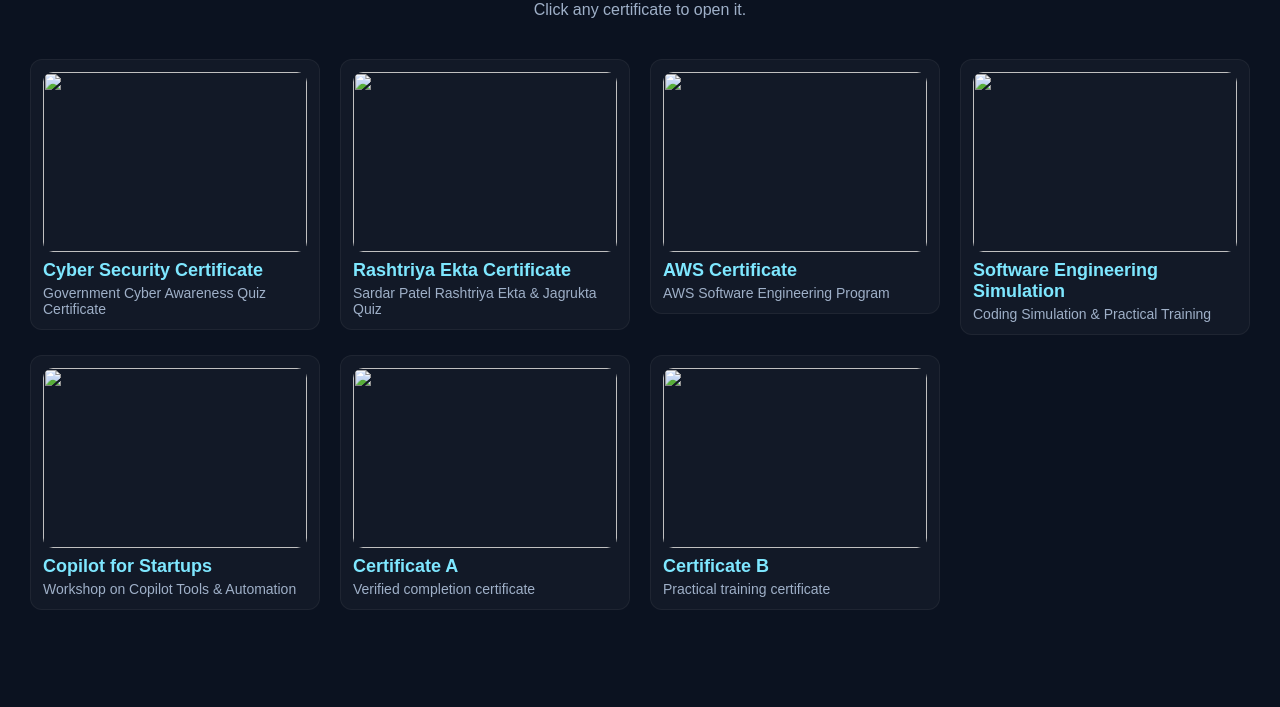
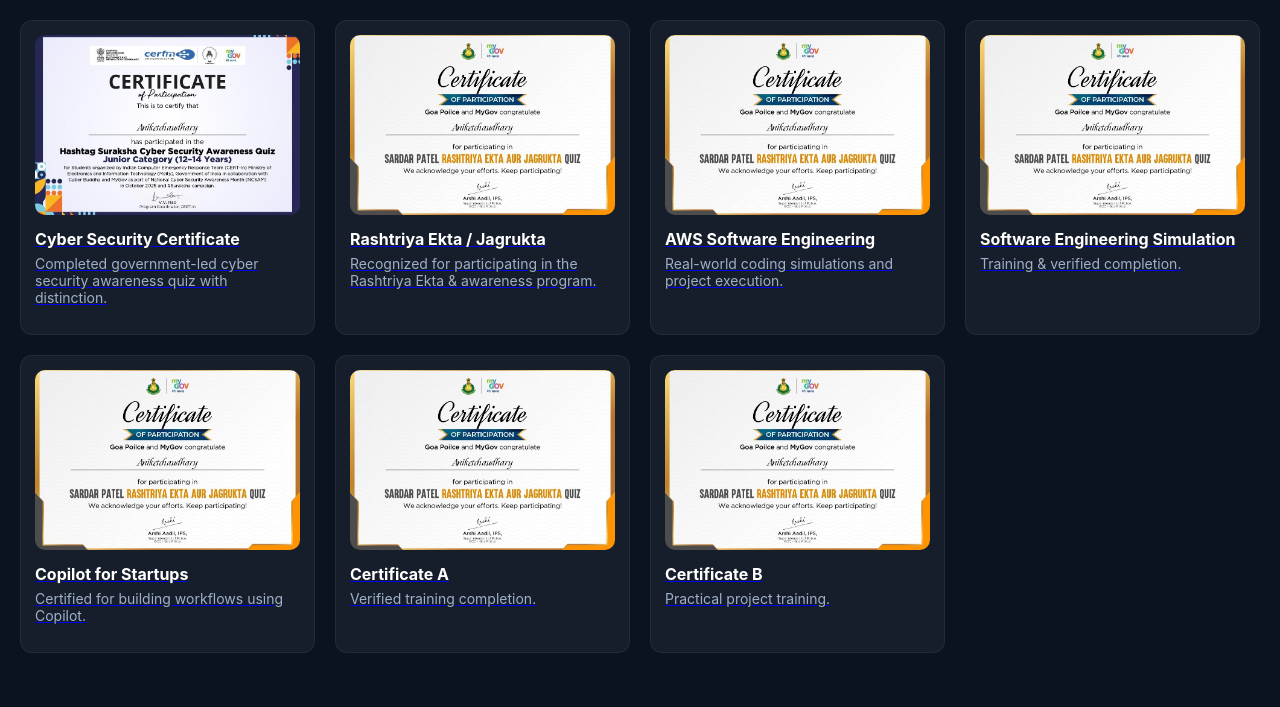
Before and after one commit to aniket4567812-creator/MY-PERSONAL-PORTFOLIO, a plain HTML site: page certificates/certificates.html in a window 1280 px wide. Shown: the part 93-800 px from the top of the page. Drawn offline with Linux system fonts and the light colour scheme.

Commit message:
Refactor certificates.html for better styling and layout
Updated styles and structure for certificate display.

```diff
--- a/certificates/certificates.html
+++ b/certificates/certificates.html
@@ -1,148 +1,122 @@
 <!DOCTYPE html>
 <html lang="en">
-
 <head>
 <meta charset="UTF-8">
-  <meta name="viewport" content="width=device-width, initial-scale=1.0">
-  <title>Aniket – Certificates</title>
+<title>Aniket — Certificates</title>
+<meta name="viewport" content="width=device-width, initial-scale=1">
 
 <style>
     body {
-      font-family: Arial, sans-serif;
+        margin: 0;
+        font-family: Inter, Arial;
         background: #0b1220;
         color: #eaf3ff;
-      margin: 0;
         padding: 20px;
     }
 
     h1 {
         text-align: center;
-      color: #8b63ff;
-      margin-bottom: 10px;
+        margin-bottom: 20px;
+        color: #7ee7ff;
+        font-size: 28px;
     }
 
-    p {
-      text-align: center;
-      color: #9fb0c8;
-      margin-bottom: 30px;
+    .cert-grid {
+        display: grid;
+        grid-template-columns: repeat(auto-fit, minmax(260px, 1fr));
+        gap: 20px;
+        padding: 20px 0;
     }
 
-    .grid {
-      display: grid;
-      grid-template-columns: repeat(auto-fit, minmax(280px, 1fr));
-      gap: 20px;
-      padding: 10px;
-    }
-
-    .card {
-      background: rgba(255, 255, 255, 0.03);
-      padding: 12px;
+    .cert-card {
+        display: block;
+        background: rgba(255,255,255,0.05);
+        padding: 14px;
         border-radius: 12px;
-      border: 1px solid rgba(255, 255, 255, 0.05);
+        border: 1px solid rgba(255,255,255,0.06);
         transition: 0.3s;
     }
 
-    .card:hover {
-      transform: translateY(-8px);
-      box-shadow: 0 8px 20px rgba(0, 0, 0, 0.4);
+    .cert-card:hover {
+        transform: translateY(-6px);
+        box-shadow: 0 0 20px rgba(126,231,255,0.1);
     }
 
-    .card img {
+    .cert-card img {
         width: 100%;
         height: 180px;
         object-fit: cover;
         border-radius: 10px;
-      margin-bottom: 8px;
     }
 
-    .title {
-      font-size: 18px;
-      font-weight: bold;
-      color: #7ee7ff;
-      margin-bottom: 4px;
+    .label {
+        color: #fff;
+        margin-top: 10px;
+        font-size: 16px;
+        font-weight: 700;
     }
 
-    .desc {
+    p {
+        color: #9fb0c8;
         font-size: 14px;
-      color: #9fb0c8;
-    }
-
-    a {
-      text-decoration: none;
-      color: inherit;
+        margin-top: 6px;
     }
 </style>
-
 </head>
 
 <body>
 
 <h1>My Certificates</h1>
-  <p>Click any certificate to open it.</p>
 
-  <div class="grid">
+<div class="cert-grid">
 
-    <!-- Cyber Security -->
-    <a href="certificates/certificate (1).jpg" target="_self">
-      <div class="card">
-        <img src="certificates/certificate (1).jpg">
-        <div class="title">Cyber Security Certificate</div>
-        <div class="desc">Government Cyber Awareness Quiz Certificate</div>
-      </div>
+    <!-- 1 -->
+    <a class="cert-card" href="certificate (1).jpg" target="_self">
+        <img src="certificate (1).jpg">
+        <div class="label">Cyber Security Certificate</div>
+        <p>Completed government-led cyber security awareness quiz with distinction.</p>
     </a>
 
-    <!-- Rashtriya Ekta -->
-    <a href="certificates/certificate.jpg" target="_self">
-      <div class="card">
-        <img src="certificates/certificate.jpg">
-        <div class="title">Rashtriya Ekta Certificate</div>
-        <div class="desc">Sardar Patel Rashtriya Ekta & Jagrukta Quiz</div>
-      </div>
+    <!-- 2 -->
+    <a class="cert-card" href="certificate.jpg" target="_self">
+        <img src="certificate.jpg">
+        <div class="label">Rashtriya Ekta / Jagrukta</div>
+        <p>Recognized for participating in the Rashtriya Ekta & awareness program.</p>
     </a>
 
-    <!-- AWS -->
-    <a href="certificates/Aws certificate.pdf" target="_self">
-      <div class="card">
-        <img src="certificates/certificate.jpg">
-        <div class="title">AWS Certificate</div>
-        <div class="desc">AWS Software Engineering Program</div>
-      </div>
+    <!-- 3 -->
+    <a class="cert-card" href="aws.pdf" target="_self">
+        <img src="certificate.jpg">
+        <div class="label">AWS Software Engineering</div>
+        <p>Real-world coding simulations and project execution.</p>
     </a>
 
-    <!-- Software Engineering -->
-    <a href="certificates/Sf eng certification.pdf" target="_self">
-      <div class="card">
-        <img src="certificates/certificate.jpg">
-        <div class="title">Software Engineering Simulation</div>
-        <div class="desc">Coding Simulation & Practical Training</div>
-      </div>
+    <!-- 4 -->
+    <a class="cert-card" href="sf.pdf" target="_self">
+        <img src="certificate.jpg">
+        <div class="label">Software Engineering Simulation</div>
+        <p>Training & verified completion.</p>
     </a>
 
-    <!-- Copilot for Startups -->
-    <a href="certificates/copilot for startups.pdf" target="_self">
-      <div class="card">
-        <img src="certificates/certificate.jpg">
-        <div class="title">Copilot for Startups</div>
-        <div class="desc">Workshop on Copilot Tools & Automation</div>
-      </div>
+    <!-- 5 -->
+    <a class="cert-card" href="copilot.pdf" target="_self">
+        <img src="certificate.jpg">
+        <div class="label">Copilot for Startups</div>
+        <p>Certified for building workflows using Copilot.</p>
     </a>
 
-    <!-- Certificate A -->
-    <a href="certificates/cetificate.pdf" target="_self">
-      <div class="card">
-        <img src="certificates/certificate.jpg">
-        <div class="title">Certificate A</div>
-        <div class="desc">Verified completion certificate</div>
-      </div>
+    <!-- 6 -->
+    <a class="cert-card" href="CertificateA.pdf" target="_self">
+        <img src="certificate.jpg">
+        <div class="label">Certificate A</div>
+        <p>Verified training completion.</p>
     </a>
 
-    <!-- Certificate B -->
-    <a href="certificates/cert.pdf" target="_self">
-      <div class="card">
-        <img src="certificates/certificate.jpg">
-        <div class="title">Certificate B</div>
-        <div class="desc">Practical training certificate</div>
-      </div>
+    <!-- 7 -->
+    <a class="cert-card" href="CertificateB.pdf" target="_self">
+        <img src="certificate.jpg">
+        <div class="label">Certificate B</div>
+        <p>Practical project training.</p>
     </a>
 
 </div>
```
Lines whose indentation alone changed are shown as unchanged.
